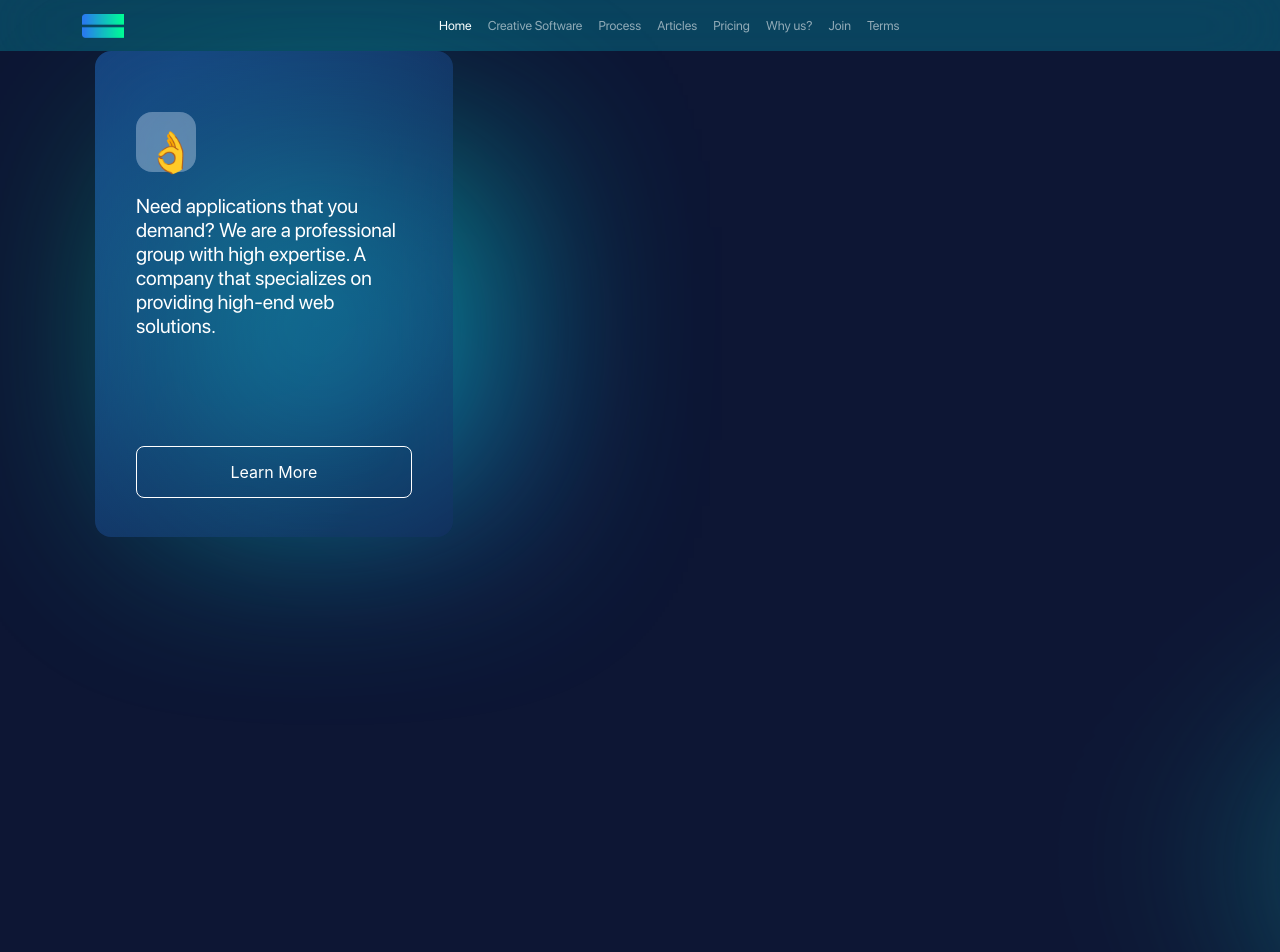
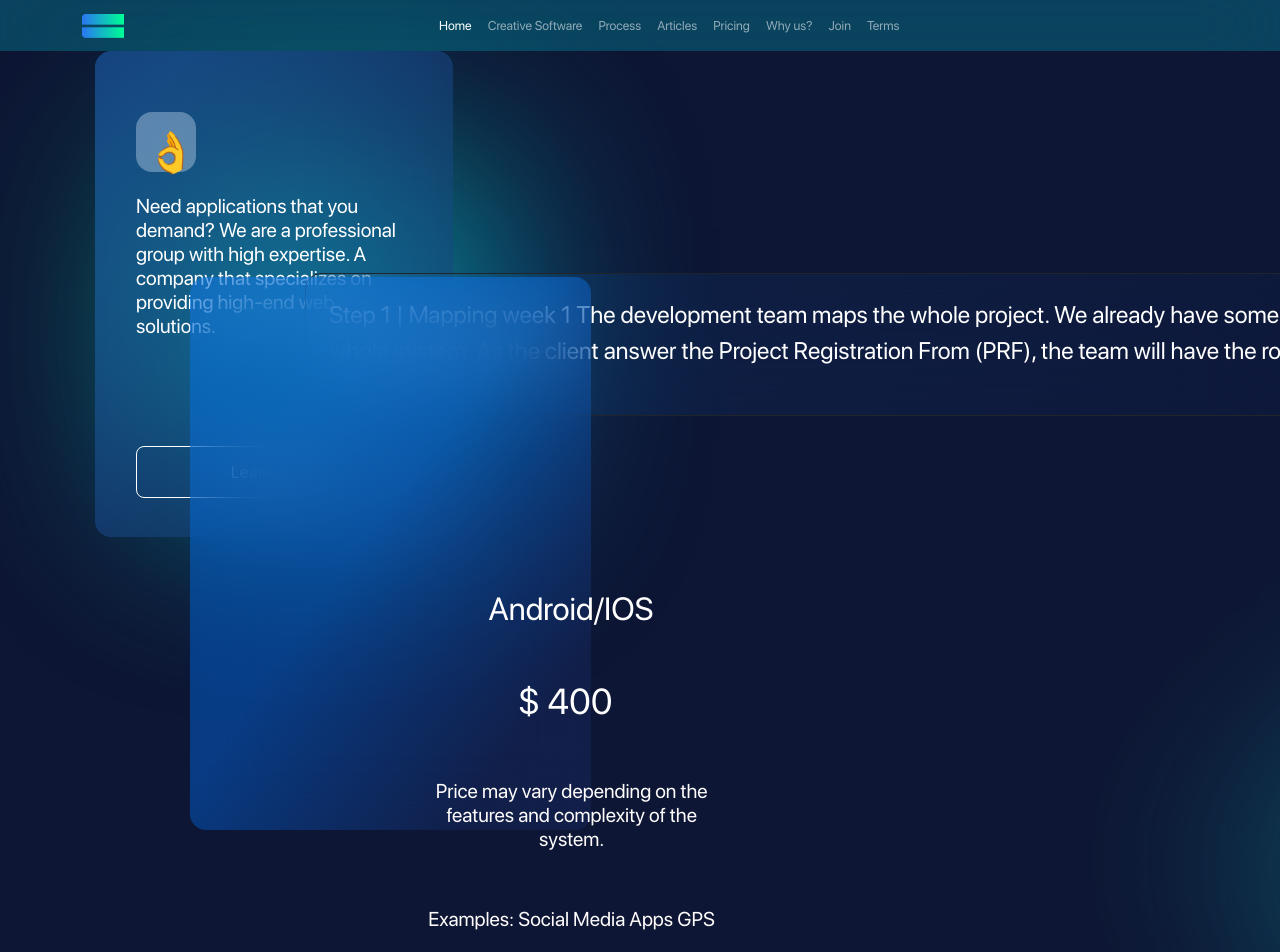
Before and after one commit to exequielarroyo/crithm-frontend, a React (Create React App) app: page /defaults in a window 1280 px wide. Shown: the top 952 px of the page. Built offline with nearby package versions, Linux system fonts and the light colour scheme.

Commit message:
new component

```diff
--- a/src/App.css
+++ b/src/App.css
@@ -49,10 +49,29 @@ p#subtitle {
     transform: rotate(360deg);
   }
 }
+/* ------------------------------ */
+body {
+  background-color: #0d1634;
+}
+.ellipse {
+  position: absolute;
+  width: 639px;
+  height: 639px;
+  left: 1419px;
+  top: -353px;
 
+  background: linear-gradient(
+    130.6deg,
+    #05f598 11.45%,
+    #04e1f7 58.43%,
+    #2a7bf1 105.41%
+  );
+  opacity: 0.6;
+  filter: blur(100px);
+}
 /* ------------------------------ */
 
-.button {
+.lm_button {
   /* button */
   color: white;
 
@@ -100,7 +119,11 @@ p#subtitle {
   left: 0px;
   top: 0px;
 
-  background: linear-gradient(126deg, rgba(38, 129, 235, 0.4) 12.7%, rgba(25, 45, 106, 0.4) 83.5%);
+  background: linear-gradient(
+    126deg,
+    rgba(38, 129, 235, 0.4) 12.7%,
+    rgba(25, 45, 106, 0.4) 83.5%
+  );
   backdrop-filter: blur(40px);
   /* Note: backdrop-filter has minimal browser support */
 
@@ -114,7 +137,7 @@ p#subtitle {
   margin: 0px 95px;
 }
 
-.Card {
+.LMCard {
   /* Auto layout */
 
   display: flex;
@@ -128,21 +151,7 @@ p#subtitle {
   left: 328px;
   top: 366px;
 }
-body {
-  background-color: #0d1634;
-}
-.ellipse {
-  position: absolute;
-  width: 639px;
-  height: 639px;
-  left: 1419px;
-  top: -353px;
-
-  background: linear-gradient(130.6deg, #05f598 11.45%, #04e1f7 58.43%, #2a7bf1 105.41%);
-  opacity: 0.6;
-  filter: blur(100px);
-}
-.img {
+.lm_img {
   /* icon */
   font-size: 40px;
 
@@ -172,7 +181,7 @@ body {
   flex-grow: 0;
   margin: 22px 0px;
 }
-.content {
+.lm_content {
   /* Need applications that you demand? We are a professional group with high expertise. A company that specializes on providing high-end web solutions. */
 
   position: static;
@@ -181,7 +190,7 @@ body {
   left: 0px;
   top: 82px;
 
-  font-family: 'SF Pro Display';
+  font-family: "SF Pro Display";
   font-style: normal;
   font-weight: 400;
   font-size: 20px;
@@ -196,34 +205,186 @@ body {
   flex-grow: 0;
   margin: 22px 0px;
 }
-.lm1 {
-  /* Need applications that you demand? We are a professional group with high expertise. A company that specializes on providing high-end web solutions. */
+/* -------------------------- */
+.ProcessCard {
+  /* card */
+
+  border: 1px solid;
+
+  border-image-source: radial-gradient(
+        61.01% 61.01% at 96.95% 100%,
+        rgba(255, 255, 255, 0.41) 0%,
+        rgba(255, 255, 255, 0) 100%
+      )
+      /* warning: gradient uses a rotation that is not supported by CSS and may not behave as expected */,
+    radial-gradient(
+        53.67% 86.38% at 0% 9.17%,
+        #ffffff 0%,
+        rgba(255, 255, 255, 0) 100%
+      )
+      /* warning: gradient uses a rotation that is not supported by CSS and may not behave as expected */;
+
+  /* Auto layout */
+
+  display: flex;
+  flex-direction: row;
+  justify-content: center;
+  align-items: center;
+  padding: 24px;
+
+  position: absolute;
+  width: 1347px;
+  height: 143px;
+  left: 305px;
+  top: 273px;
+
+  background: linear-gradient(
+    126deg,
+    rgba(38, 129, 235, 0.1) 12.7%,
+    rgba(25, 45, 106, 0.1) 83.5%
+  );
+  backdrop-filter: blur(40px);
+  /* Note: backdrop-filter has minimal browser support */
+
+  border-radius: 16px;
+}
+.p_content {
+  /* Step 1 | Mapping week 1 The development team maps the whole project. We already have some concept on how to execute the whole system. As the client answer the Project Registration From (PRF), the team will have the rough idea on what the client wants. */
 
   position: static;
-  width: 276px;
-  height: 144px;
-  left: 0px;
-  top: 82px;
+  width: 1299px;
+  height: 95px;
+  left: 24px;
+  top: 24px;
 
-  font-family: 'SF Pro Display';
+  font-family: "SF Pro Display";
   font-style: normal;
   font-weight: 400;
-  font-size: 20px;
-  line-height: 24px;
+  font-size: 24px;
+  line-height: 150%;
+  /* or 36px */
 
   color: #ffffff;
 
   /* Inside auto layout */
 
   flex: none;
-  order: 1;
-  flex-grow: 0;
-  margin: 22px 0px;
+  order: 0;
+  flex-grow: 1;
+  margin: 0px 10px;
 }
+/* --------------------- */
+.PricingCard{
+ /* rectangle glass */
 
+
+position: absolute;
+width: 401.21px;
+height: 553.31px;
+left: 190.17px;
+top: 277.02px;
+
+background: linear-gradient(126deg, rgba(1, 118, 255, 0.4) 45.52%, rgba(25, 45, 106, 0.4) 83.5%);
+backdrop-filter: blur(40px);
+/* Note: backdrop-filter has minimal browser support */
+
+border-radius: 16px;
+}
+.PriceCard{
+  /* Frame 24 */
+
+
+position: absolute;
+width: 447.01px;
+height: 553.31px;
+left: 190.17px;
+top: 277.02px;
+
+}
+.pri_card{
+/* Android/IOS */
+
+
+position: absolute;
+width: 333.96px;
+height: 73.52px;
+left: 213.94px;
+top: 312.95px;
+
+font-family: 'SF Pro Display';
+font-style: normal;
+font-weight: 400;
+font-size: 32px;
+line-height: 38px;
+text-align: center;
+
+color: #FFFFFF;
+}
+.pri_card1{
+/* $ 400 */
+
+
+position: absolute;
+width: 309.31px;
+height: 49.01px;
+left: 327.86px;
+top: 402.77px;
+
+font-family: 'SF Pro Display';
+font-style: normal;
+font-weight: 500;
+font-size: 36px;
+line-height: 43px;
+
+color: #FFFFFF;
+
+}
+.pri_card2{
+/* Price may vary depending on the features and complexity of the system. */
+
+
+position: absolute;
+width: 301px;
+height: 73px;
+left: 231px;
+top: 502px;
+
+font-family: 'SF Pro Display';
+font-style: normal;
+font-weight: 400;
+font-size: 20px;
+line-height: 24px;
+text-align: center;
+
+color: #FFFCFC;
+
+mix-blend-mode: normal;
+}
+.pri_card3{
+/* Examples: Social Media Apps GPS */
+
+
+position: absolute;
+width: 301.15px;
+height: 35.03px;
+left: 230.78px;
+top: 630.02px;
+
+font-family: 'SF Pro Display';
+font-style: normal;
+font-weight: 400;
+font-size: 20px;
+line-height: 24px;
+text-align: center;
+
+color: #FFFCFC;
+
+mix-blend-mode: normal;
+}
+/* -------------------------- */
 .navbar {
   position: sticky;
-  font-family: 'SF Pro Display';
+  font-family: "SF Pro Display";
   top: 0;
   width: 100%;
   background-color: #04e3f738;
@@ -248,7 +409,12 @@ body {
   left: 156px;
   top: 161px;
 
-  background: linear-gradient(130.6deg, #05f598 11.45%, #04e1f7 58.43%, #2a7bf1 105.41%);
+  background: linear-gradient(
+    130.6deg,
+    #05f598 11.45%,
+    #04e1f7 58.43%,
+    #2a7bf1 105.41%
+  );
   opacity: 0.6;
   filter: blur(100px);
 }
@@ -281,7 +447,7 @@ body {
   /* left: 177px; */
   /* top: 203px; */
 
-  font-family: 'SF Pro Display';
+  font-family: "SF Pro Display";
   font-style: normal;
   font-weight: 500;
   font-size: 1.5rem;
@@ -298,7 +464,7 @@ body {
   /* left: 995px; */
   /* top: 203px; */
 
-  font-family: 'SF Pro Display';
+  font-family: "SF Pro Display";
   font-style: normal;
   text-align: left;
   font-weight: 400;
--- a/src/components/Card.js
+++ /dev/null
@@ -1,15 +0,0 @@
-import React from 'react';
-
-const Card = ({ content, button, img }) => {
-  return (
-    <div className='Learnmore'>
-      <div>
-        <div className='img'>{img}</div>
-        <p className='content'>{content}</p>
-        <div className='button'>{button}</div>
-      </div>
-    </div>
-  );
-};
-
-export default Card;
--- /dev/null
+++ b/src/components/LMCard.js
@@ -0,0 +1,15 @@
+import React from 'react';
+
+const LMCard = ({ lm_content, lm_button, lm_img }) => {
+  return (
+    <div className='Learnmore'>
+      <div>
+        <div className='lm_img'>{lm_img}</div>
+        <p className='lm_content'>{lm_content}</p>
+        <div className='lm_button'>{lm_button}</div>
+      </div>
+    </div>
+  );
+};
+
+export default LMCard;
--- /dev/null
+++ b/src/components/PriceCard.js
@@ -0,0 +1,16 @@
+import React from "react";
+
+const PriceCard = ({ pri_card, pri_card1, pri_card2, pri_card3 }) => {
+  return (
+    <div className="PricingCard">
+      <div>
+        <p className="pri_card">{pri_card}</p>
+        <p className="pri_card1">{pri_card1}</p>
+        <p className="pri_card2">{pri_card2}</p>
+        <p className="pri_card3">{pri_card3}</p>
+      </div>
+    </div>
+  );
+};
+
+export default PriceCard;
--- /dev/null
+++ b/src/components/ProCard.js
@@ -0,0 +1,13 @@
+import React from "react";
+
+const ProCard = ({ p_content }) => {
+  return (
+    <div className="ProcessCard">
+      <div>
+        <p className="p_content">{p_content}</p>
+      </div>
+    </div>
+  );
+};
+
+export default ProCard;
--- a/src/pages/Default.js
+++ b/src/pages/Default.js
@@ -1,17 +1,41 @@
-import React from 'react';
-import Card from '../components/Card';
+import React from "react";
+import LMCard from "../components/LMCard";
+import Button from "../components/Button";
+import ProCard from "../components/ProCard";
+import PriceCard from "../components/PriceCard";
 
 const Default = () => {
   return (
-    <>
-      <Card
-        content={
-          'Need applications that you demand? We are a professional group with high expertise. A company that specializes on providing high-end web solutions.'
-        }
-        button={'Learn More'}
-        img={'👌'}></Card>
+    <div>
+      <>
+        <LMCard
+          lm_content={
+            "Need applications that you demand? We are a professional group with high expertise. A company that specializes on providing high-end web solutions."
+          }
+          lm_button={"Learn More"}
+          lm_img={"👌"}
+        ></LMCard>
+      </>
 
-    </>
+      <>
+        <ProCard
+          p_content={
+            "Step 1 | Mapping week 1 The development team maps the whole project. We already have some concept on how to execute the whole system. As the client answer the Project Registration From (PRF), the team will have the rough idea on what the client wants. "
+          }
+
+         ></ProCard>
+      </>
+      <>
+        <PriceCard
+          pri_card={"Android/IOS"}
+          pri_card1={"$ 400"}
+          pri_card2={
+            "Price may vary depending on the features and complexity of the system."
+          }
+          pri_card3={"Examples: Social Media Apps GPS"}
+        ></PriceCard>
+      </>
+    </div>
   );
 };
 
--- a/src/pages/Home.js
+++ b/src/pages/Home.js
@@ -1,5 +1,5 @@
 import React from 'react';
-import Card from '../components/Card';
+import LMCard from '../components/LMCard';
 
 const Home = () => {
   return (
@@ -28,12 +28,12 @@ const Home = () => {
           </div>
         </div>
 
-        <Card
+        <LMCard
         content={
           'Need applications that you demand? We are a professional group with high expertise. A company that specializes on providing high-end web solutions.'
         }
         button={'Learn More'}
-        img={'👌'}></Card>
+        img={'👌'}></LMCard>
       </section>
     </div>
   );
```
